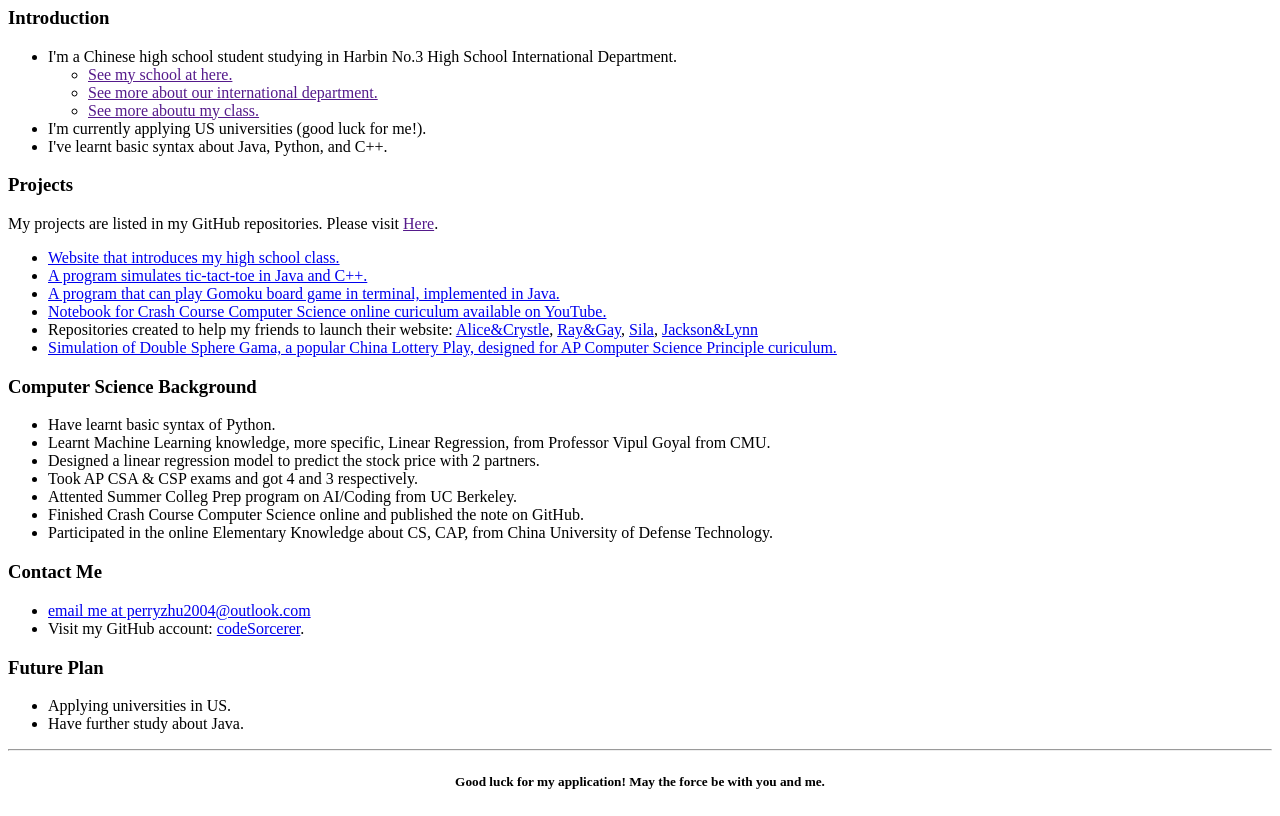
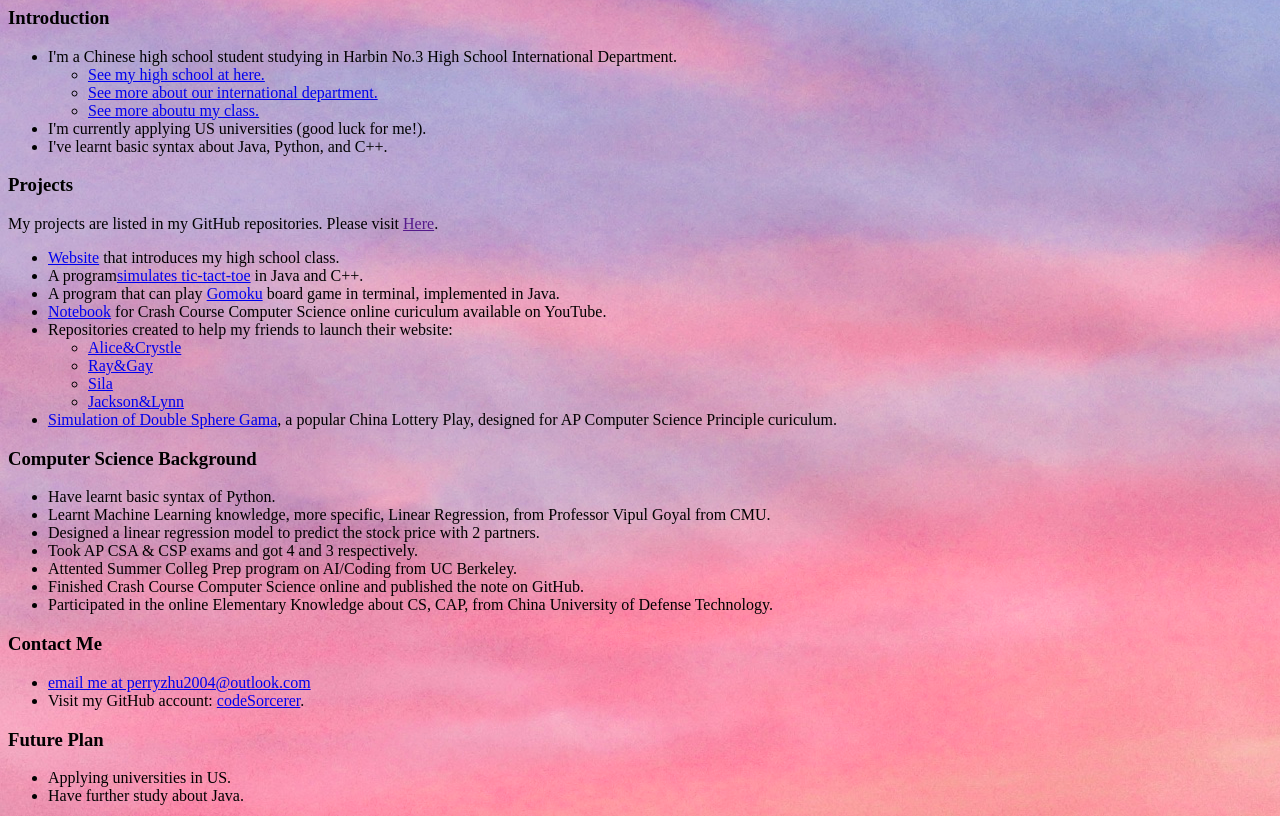
Before and after one commit to Perry2004/Perry2004, a plain HTML site: page index.html in a window 1280 px wide. Shown: the part 73-889 px from the top of the page. Drawn offline with Linux system fonts and the light colour scheme.

Commit message:
add missing urls

```diff
--- a/index.html
+++ b/index.html
@@ -5,10 +5,11 @@
     <meta http-equiv="X-UA-Compatible" content="IE=edge">
     <meta name="viewport" content="width=device-width, initial-scale=1.0">
     <title>Perry's introduction</title>
+    <link rel="stylesheet" href="./style.css">
 </head>
 <body>
     <h1>
-        Hi! I'm Perry.
+        Hi! I'm Perry Zhu.
     </h1>
     <h3>
         Introduction
@@ -19,13 +20,13 @@
                 I'm a Chinese high school student studying in Harbin No.3 High School International Department.
                 <ul>
                     <li>
-                        <a href="">See my school at here. </a>
+                        <a href="https://hszsch.hrbeduy.com/">See my high school at here. </a>
                     </li>
                     <li>
-                        <a href="">See more about our international department. </a>
+                        <a href="https://mp.weixin.qq.com/s/KNC0sSz1YeyLi_zFU8W1Eg">See more about our international department. </a>
                     </li>
                     <li>
-                        <a href="">See more aboutu my class. </a>
+                        <a href="https://perry2004.github.io/weirdos.github.io/index.html">See more aboutu my class. </a>
                     </li>
                 </ul>
             </li>
@@ -46,22 +47,36 @@
         </div>
         <ul>
             <li>
-                <a href="https://github.com/Perry2004/weirdos.github.io">Website that introduces my high school class. </a>
+                <a href="https://github.com/Perry2004/weirdos.github.io">Website</a> that introduces my high school class. </a>
             </li>
             <li>
-                <a href="https://github.com/Perry2004/Tic-tac-toeSim">A program simulates tic-tact-toe in Java and C++. </a>
+                A program<a href="https://github.com/Perry2004/Tic-tac-toeSim">simulates tic-tact-toe</a> in Java and C++.
             </li>
             <li>
-                <a href="https://github.com/Perry2004/GomokuSim">A program that can play Gomoku board game in terminal, implemented in Java.</a>
+                A program that can play <a href="https://github.com/Perry2004/GomokuSim">Gomoku</a> board game in terminal, implemented in Java.
             </li>
             <li>
-                <a href="https://github.com/Perry2004/CrashCourseComputerScienceNotes">Notebook for Crash Course Computer Science online curiculum available on YouTube.</a>
+                <a href="https://github.com/Perry2004/CrashCourseComputerScienceNotes">Notebook</a> for Crash Course Computer Science online curiculum available on YouTube.
             </li>
             <li>
-                Repositories created to help my friends to launch their website: <a href="https://perry2004.github.io/AliceZhu2004.github.io/homepage.html">Alice&Crystle</a>, <a href="https://github.com/Perry2004/Ray">Ray&Gay</a>, <a href="https://github.com/Perry2004/Sila">Sila</a>, <a href="https://github.com/Perry2004/Jackson-Lynn">Jackson&Lynn</a>
+                Repositories created to help my friends to launch their website:
+                <ul>
+                    <li>
+                        <a href="https://perry2004.github.io/AliceZhu2004.github.io/homepage.html">Alice&Crystle</a>
+                    </li>
+                    <li>
+                        <a href="https://github.com/Perry2004/Ray">Ray&Gay</a>
+                    </li>
+                    <li>
+                        <a href="https://github.com/Perry2004/Sila">Sila</a>
+                    </li>
+                    <li>
+                        <a href="https://github.com/Perry2004/Jackson-Lynn">Jackson&Lynn</a>
+                    </li>
+                </ul>
             </li>
             <li>
-                <a href="https://github.com/Perry2004/DoubleChromeSphere">Simulation of Double Sphere Gama, a popular China Lottery Play, designed for AP Computer Science Principle curiculum. </a>
+                <a href="https://github.com/Perry2004/DoubleChromeSphere">Simulation of Double Sphere Gama</a>, a popular China Lottery Play, designed for AP Computer Science Principle curiculum.
             </li>
         </ul>
     </div>
--- /dev/null
+++ b/style.css
@@ -0,0 +1,4 @@
+body {
+    background-image: url(./img/IMG_0537\ 2.jpg);
+    background-size: auto;
+}
```
Also changed, not shown: img/IMG_0537 2.jpg (added).
